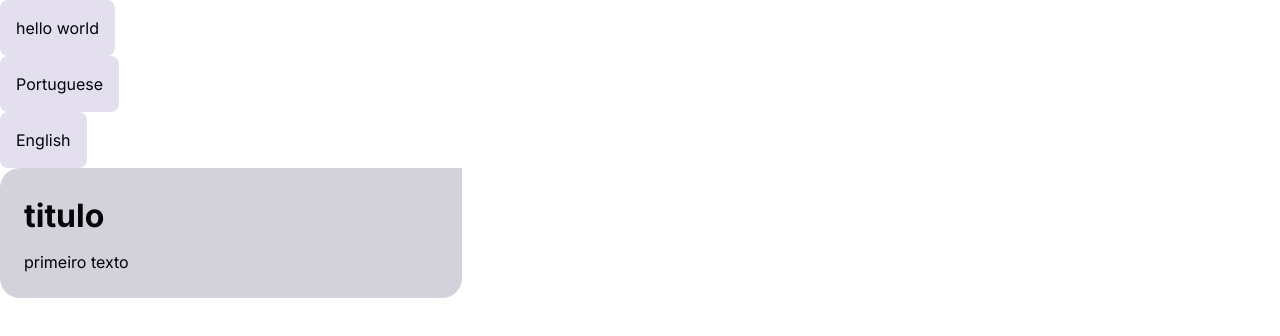
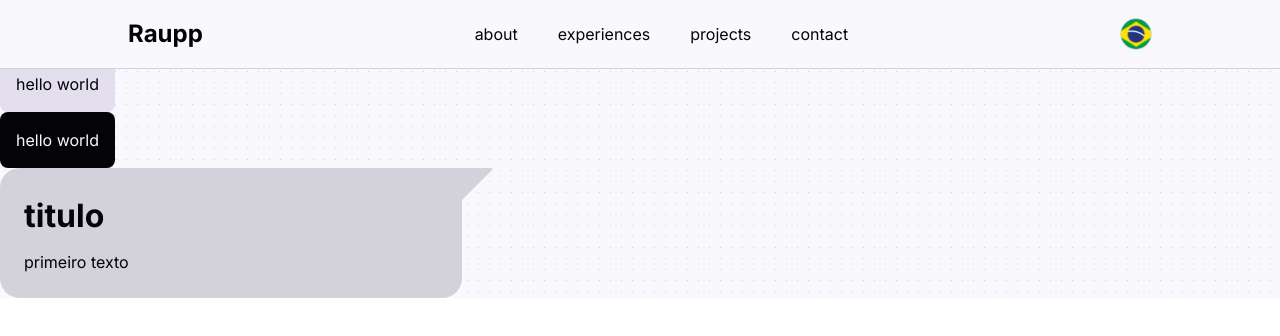
Before and after one commit to michel-raupp/portifolio-v3, a React (Vite) app: page / in a window 1280 px wide. Shown: the top 336 px of the page. Built offline with nearby package versions, Linux system fonts and the light colour scheme.

Commit message:
feat: creates background style

```diff
--- a/src/App.tsx
+++ b/src/App.tsx
@@ -1,50 +1,42 @@
 import { useTranslation } from "react-i18next";
 
-import { useThemeStore, LANGUAGES, useI18nStore, TLanguage } from "@/stores";
-import { Button } from "@/components/atoms";
-import Chat from "./components/atoms/Chat";
+import { useThemeStore } from "@/stores";
 import { TAIL_DIRECTIONS } from "./components/atoms/Chat/types";
+import { BUTTON_COLORS } from "./components/atoms/Button/types";
+
+import { Header } from "./components/organisms";
+import { Background, Button, Chat } from "@/components/atoms";
 
 const App = () => {
-  const { toggleTheme } = useThemeStore((state) => state);
-  const { updateLanguage } = useI18nStore((state) => state);
+  const { toggleTheme, isDarkMode } = useThemeStore((state) => state);
   const { t } = useTranslation("default");
 
-  const translates = [
-    {
-      label: t("languagePortuguese"),
-      value: LANGUAGES.PT,
-    },
-    {
-      label: t("languageEnglish"),
-      value: LANGUAGES.EN,
-    },
-  ];
+  return (
+    <Background $darkMode={isDarkMode}>
+      <Header />
+      <Button
+        title={t("hello")}
+        onClick={toggleTheme}
+        color={BUTTON_COLORS.PRIMARY}
+      />
+      <Button
+        title={t("hello")}
+        onClick={toggleTheme}
+        color={BUTTON_COLORS.SECONDARY}
+      />
 
-  const choseLanguage = (value: TLanguage) => {
-    updateLanguage(value);
-  };
+      <Button
+        title={t("hello")}
+        onClick={toggleTheme}
+        color={BUTTON_COLORS.DARK}
+      />
 
-  return (
-    <div>
-      <Button title={t("hello")} onClick={toggleTheme} color="SECONDARY" />
-      <div>
-        {translates.map((translate) => (
-          <Button
-            key={translate.value}
-            title={translate.label}
-            onClick={() => choseLanguage(translate.value)}
-            color="SECONDARY"
-          />
-        ))}
-      </div>
       <Chat
         title="titulo"
         text="primeiro texto"
-        tailDirection={TAIL_DIRECTIONS.RIGHT}
-        hasHeading
+        direction={TAIL_DIRECTIONS.RIGHT}
       />
-    </div>
+    </Background>
   );
 };
 
--- /dev/null
+++ b/src/components/atoms/CommonStyles/index.ts
@@ -0,0 +1,22 @@
+import styled from "styled-components";
+import { DARK_THEME, LIGHT_THEME } from "@/constants";
+
+interface IProps {
+  $darkMode: boolean;
+}
+
+export const Background = styled.div<IProps>`
+  width: 100%;
+  height: 100%;
+  background: ${({ $darkMode }) =>
+    $darkMode
+      ? `${DARK_THEME.background} radial-gradient(
+          ${DARK_THEME.lightGray} 10%,
+          transparent 1%
+        )`
+      : `${LIGHT_THEME.background} radial-gradient(
+          ${LIGHT_THEME.lightGray} 10%,
+          transparent 1%
+        )`};
+  background-size: 11px 11px;
+`;
--- a/src/components/atoms/index.ts
+++ b/src/components/atoms/index.ts
@@ -1,3 +1,4 @@
 export { default as Button } from "./Button";
 export { default as Text } from "./Text";
 export { default as Chat } from "./Chat";
+export * from "./CommonStyles";
```
